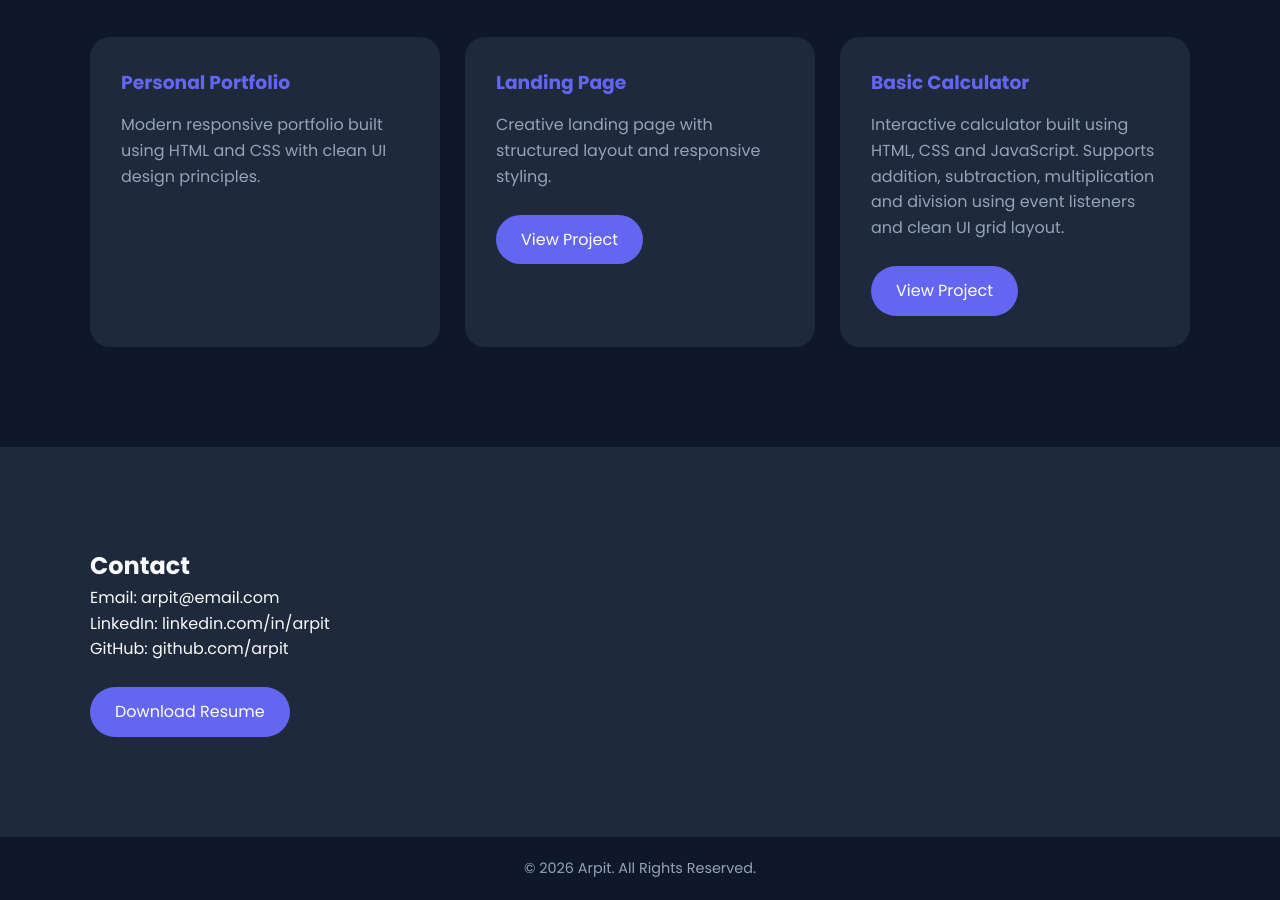
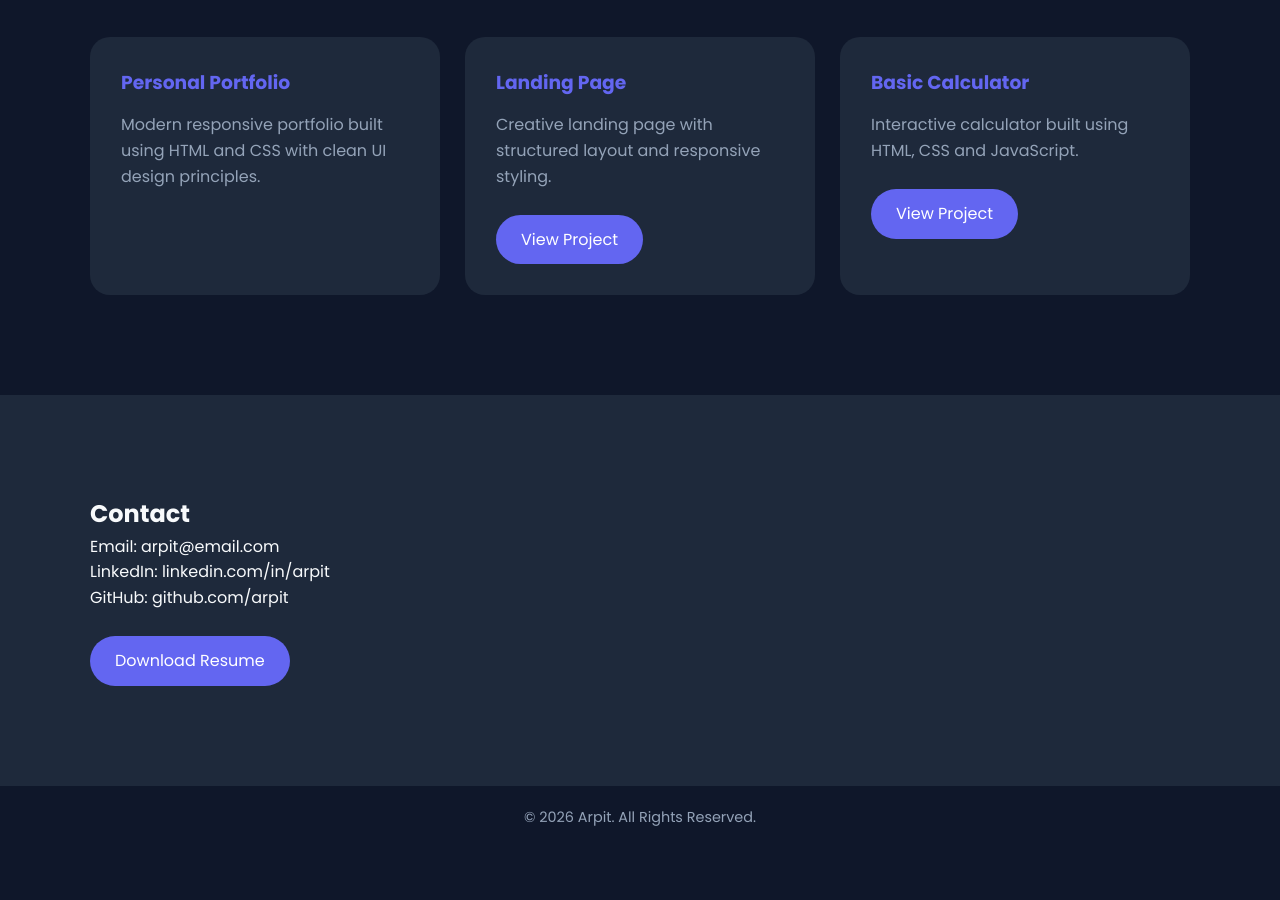
Before and after one commit to ayushparulkar/CODSOFT, a plain HTML site: page index.html in a window 1280 px wide. Shown: the part 1951-2851 px from the top of the page. After the commit the page ends 2800 px from the top, so only its background shows below. Drawn offline with Linux system fonts and the light colour scheme.

Commit message:
Update index.html

```diff
--- a/index.html
+++ b/index.html
@@ -89,11 +89,7 @@
 
         <div class="project-card">
           <h3>Basic Calculator</h3>
-          <p>
-            Interactive calculator built using HTML, CSS and JavaScript.
-            Supports addition, subtraction, multiplication and division
-            using event listeners and clean UI grid layout.
-          </p>
+          <p>Interactive calculator built using HTML, CSS and JavaScript.</p>
           <br>
           <a href="calculator/index.html" class="btn">View Project</a>
         </div>
```
